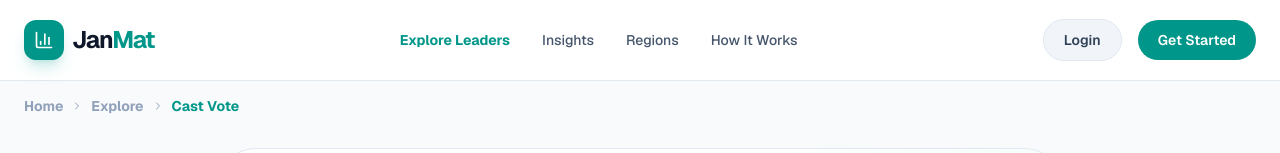
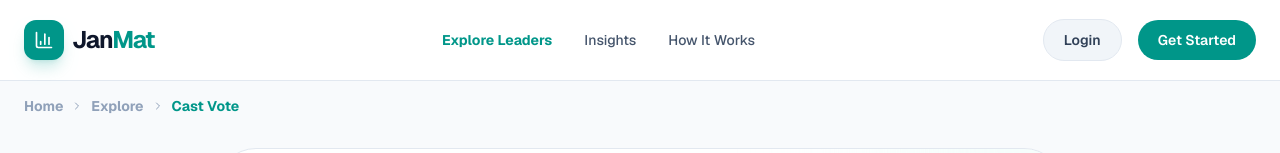
Before and after one commit to prakashdev0508/janmat, a Next.js app: page /vote in a window 1280 px wide. Shown: the top 153 px of the page. Built offline with nearby package versions, Linux system fonts and the light colour scheme.

Commit message:
added link

```diff
--- a/app/components/home/sections/TopNav.tsx
+++ b/app/components/home/sections/TopNav.tsx
@@ -15,7 +15,7 @@ export function TopNav() {
         </div>
 
         <div className="hidden items-center gap-8 text-sm font-medium text-slate-600 md:flex">
-          <Link href="/Explore Leaders" className="transition-colors hover:text-teal-600">
+          <Link href="/regions" className="transition-colors hover:text-teal-600">
             Explore Leaders
           </Link>
           <Link href="/insights" className="transition-colors hover:text-teal-600">
--- a/app/components/shared/AppNav.tsx
+++ b/app/components/shared/AppNav.tsx
@@ -60,9 +60,6 @@ export function AppNav({
           <Link href={insightsHref} className={linkClass("nav-stats")}>
             Insights
           </Link>
-          <Link href={regionsHref} className={linkClass("nav-regions")}>
-            Regions
-          </Link>
           <Link href={howItWorksHref} className={linkClass("nav-about")}>
             How It Works
           </Link>
```
